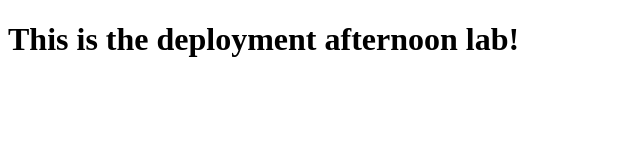
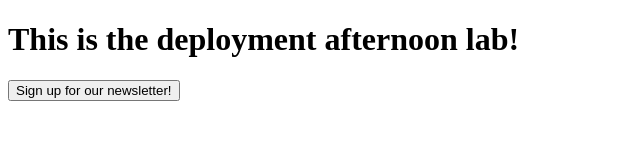
Before and after one commit to coreycarter10/afternoon-deployment, a website: page index.html in a window 1280 px wide. Shown: the whole page, without its empty margins (0-640 px from the left). Drawn offline with Linux system fonts and the light colour scheme.

Commit message:
Added newsletter button

```diff
--- a/index.html
+++ b/index.html
@@ -8,5 +8,6 @@
 </head>
 <body>
     <h1>This is the deployment afternoon lab!</h1>
+    <button>Sign up for our newsletter!</button>
 </body>
 </html>
```
